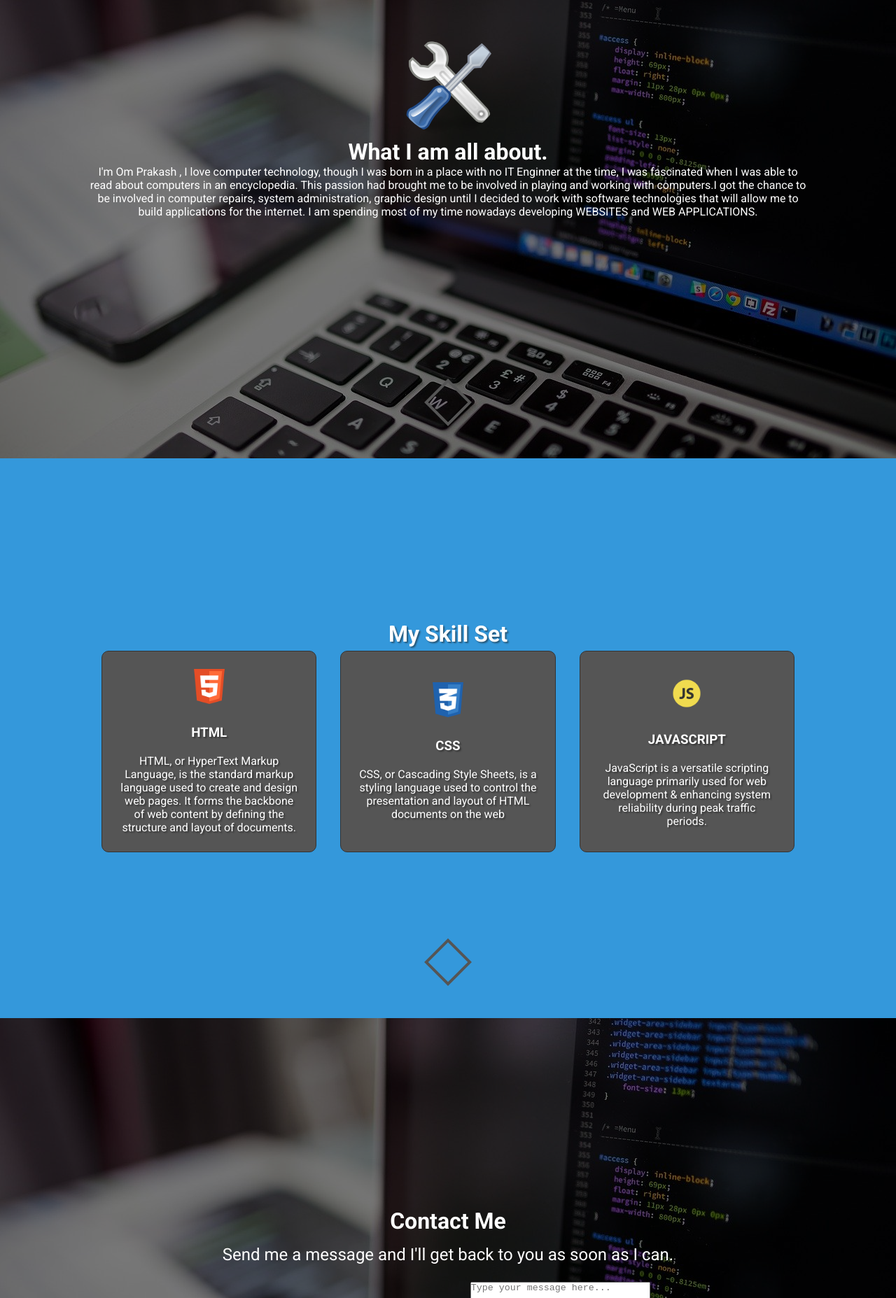
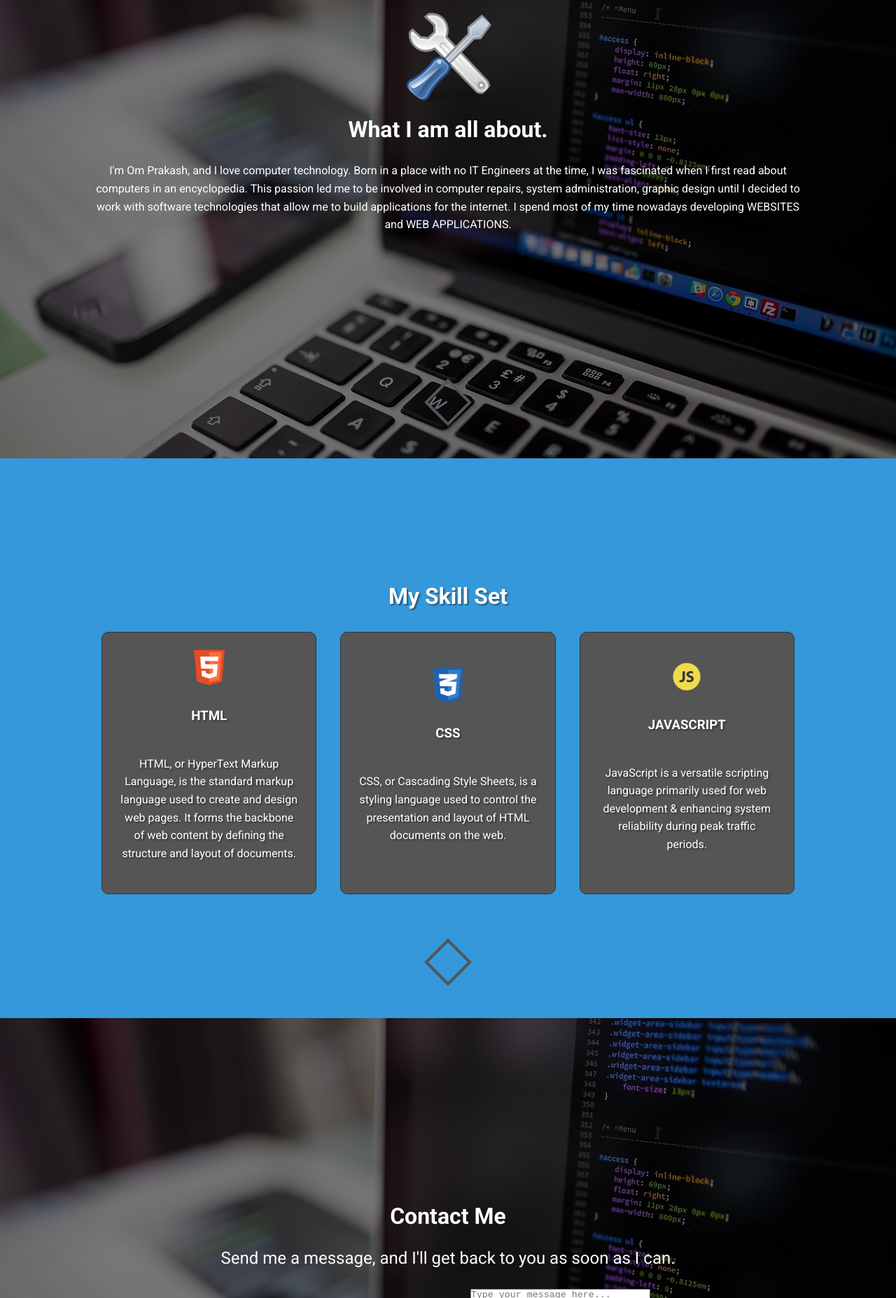
Before and after one commit to omprakashcode/test.deploy, a plain HTML site: page index.html in a window 1280 px wide. Shown: the part 945-2800 px from the top of the page at 70% size. Drawn offline with Linux system fonts and the light colour scheme.

Commit message:
Update index.html

```diff
--- a/index.html
+++ b/index.html
@@ -4,6 +4,33 @@
     <meta charset="UTF-8">
     <meta name="viewport" content="width=device-width, initial-scale=1.0">
     <link rel="stylesheet" href="style.css">
+    <style>
+        /* Additional styles for a better design */
+        body {
+            font-family: 'Roboto', 'Arial', sans-serif;
+            line-height: 1.6;
+            color: #333;
+            margin: 0;
+            padding: 0;
+            background-color: #f8f8f8;
+        }
+
+        h1, h2, h3, p {
+            margin-bottom: 20px;
+        }
+
+        a {
+            color: #3498db;
+            text-decoration: none;
+        }
+
+        a:hover {
+            text-decoration: underline;
+        }
+
+        /* Update your existing styles below */
+        /* ... */
+    </style>
     <title>MY PERSONAL WEBSITE</title>
 </head>
 <body>
@@ -11,81 +38,66 @@
     <div id="div1" class="my-divs">
         <div class="img-div">
             <div>
-                <img src="img/profile_photo.jpg" alt="">
+                <img src="img/profile_photo.jpg" alt="Profile Photo">
             </div>
         </div>
         <h1>Om Prakash Sharma</h1>
         <i>DevOps Engineer</i>
         <p>Dedicated and results-driven DevOps Engineer with 4 Years of experience in designing, implementing, and maintaining robust infrastructure solutions. Proficient in automating, optimizing, and streamlining deployment processes. Adept at collaborating with cross-functional teams to drive project success and enhance overall efficiency. Proven track record of implementing best practices for continuous integration and continuous deployment (CI/CD) pipelines.</p>
-
     </div>
 
-        <a href="#div2" id="btn1">Go to the Next Section</a>
-        <div id="arrow1" class="arrow-down"></div>
+    <a href="#div2" id="btn1">Go to the Next Section</a>
+    <div id="arrow1" class="arrow-down"></div>
 
     <div id="div2" class="my-divs">
         <div>
-            <img src="img/settings.png" alt="">
+            <img src="img/settings.png" alt="Settings Image">
             <h1>What I am all about.</h1>
-            <p>I'm Om Prakash , I love computer technology, though I was born in a place with no IT Enginner at the time, I was fascinated when I was able to read about computers in an encyclopedia. This passion had brought me to be involved in playing and working with computers.I got the chance to be involved in computer repairs, system administration, graphic design until I decided to work with software technologies that will allow me to build applications for the internet. I am spending most of my time nowadays developing WEBSITES and WEB APPLICATIONS.</p>
+            <p>I'm Om Prakash, and I love computer technology. Born in a place with no IT Engineers at the time, I was fascinated when I first read about computers in an encyclopedia. This passion led me to be involved in computer repairs, system administration, graphic design until I decided to work with software technologies that allow me to build applications for the internet. I spend most of my time nowadays developing WEBSITES and WEB APPLICATIONS.</p>
         </div>
-
         <a href="#div3" id="btn2">Go to the Next Section</a>
         <div id="arrow2" class="arrow-down"></div>
-
     </div>
 
     <div id="div3" class="my-divs">
-
         <div id="skill_title">
             <h1>My Skill Set</h1>
         </div>
-
         <div class="skills-wrap">
-
             <div class="skills">
-                <img src="img/html.png" alt="">
+                <img src="img/html.png" alt="HTML Icon">
                 <h3>HTML</h3>
                 <p>HTML, or HyperText Markup Language, is the standard markup language used to create and design web pages. It forms the backbone of web content by defining the structure and layout of documents.</p>
             </div>
-
             <div class="skills">
-                <img src="img/css.png" alt="">
+                <img src="img/css.png" alt="CSS Icon">
                 <h3>CSS</h3>
-                <p>
-CSS, or Cascading Style Sheets, is a styling language used to control the presentation and layout of HTML documents on the web</p>
+                <p>CSS, or Cascading Style Sheets, is a styling language used to control the presentation and layout of HTML documents on the web.</p>
             </div>
-
             <div class="skills">
-                <img src="img/js.png" alt="">
+                <img src="img/js.png" alt="JavaScript Icon">
                 <h3>JAVASCRIPT</h3>
                 <p>JavaScript is a versatile scripting language primarily used for web development & enhancing system reliability during peak traffic periods.</p>
             </div>
-
         </div>
-
         <a href="#div4" id="btn3">Go to the Next Section</a>
         <div id="arrow3" class="arrow-down"></div>
-
-
     </div>
 
     <div id="div4" class="my-divs">
         <div class="overlay">
             <div>
                 <h1>Contact Me</h1>
-                <p>Send me a message and I'll get back to you as soon as I can.</p>
+                <p>Send me a message, and I'll get back to you as soon as I can.</p>
                 <form action="https://formspree.io/f/mdoppwqe" method="POST">
                     <input name="name" type="text" id="name" placeholder="Your name" required>
                     <input name="_replyto" type="text" id="email" placeholder="Your email" required>
-                    <textarea name="message" id="" cols="30" rows="10" placeholder="Type your message here..." required></textarea>
+                    <textarea name="message" id="message" cols="30" rows="10" placeholder="Type your message here..." required></textarea>
                     <button type="submit">Submit</button>
                 </form>
             </div>
-
             <a href="#div1" id="btn4">Go to the Next Section</a>
             <div id="arrow4" class="arrow-up"></div>
-
         </div>
     </div>
 
```
